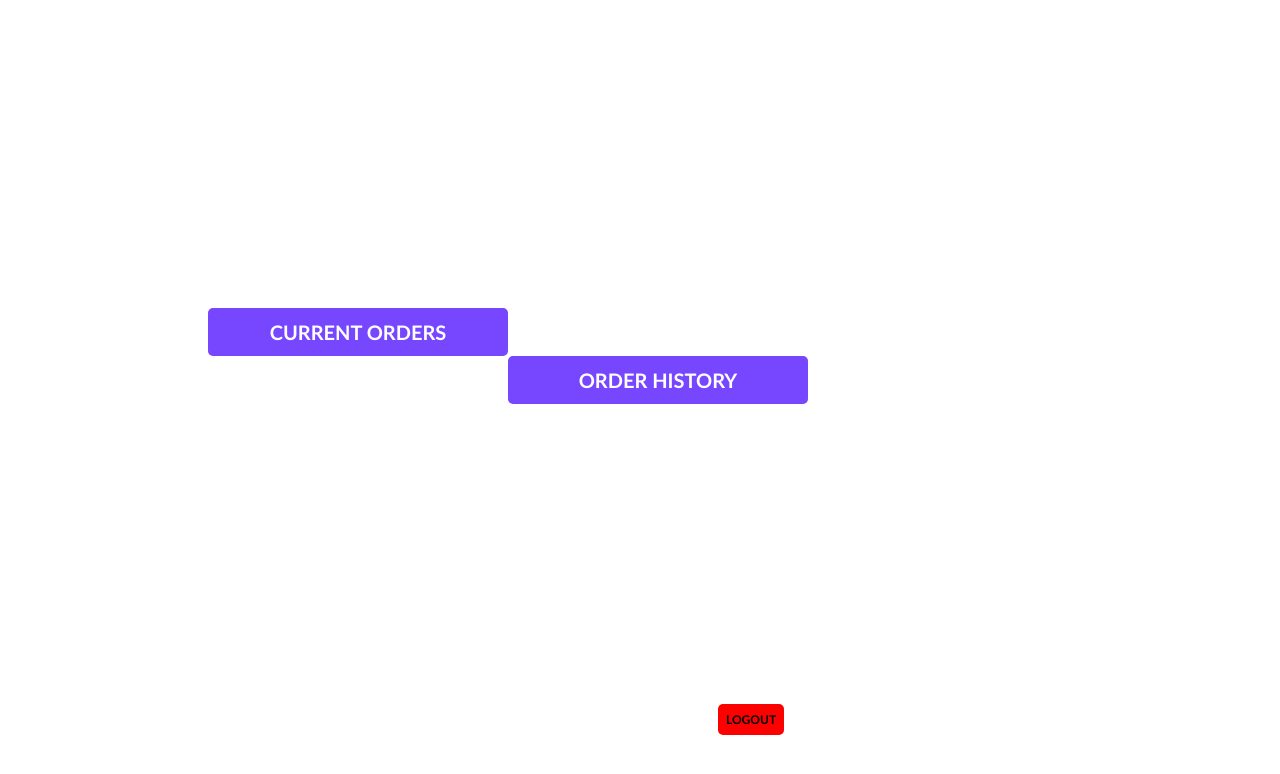
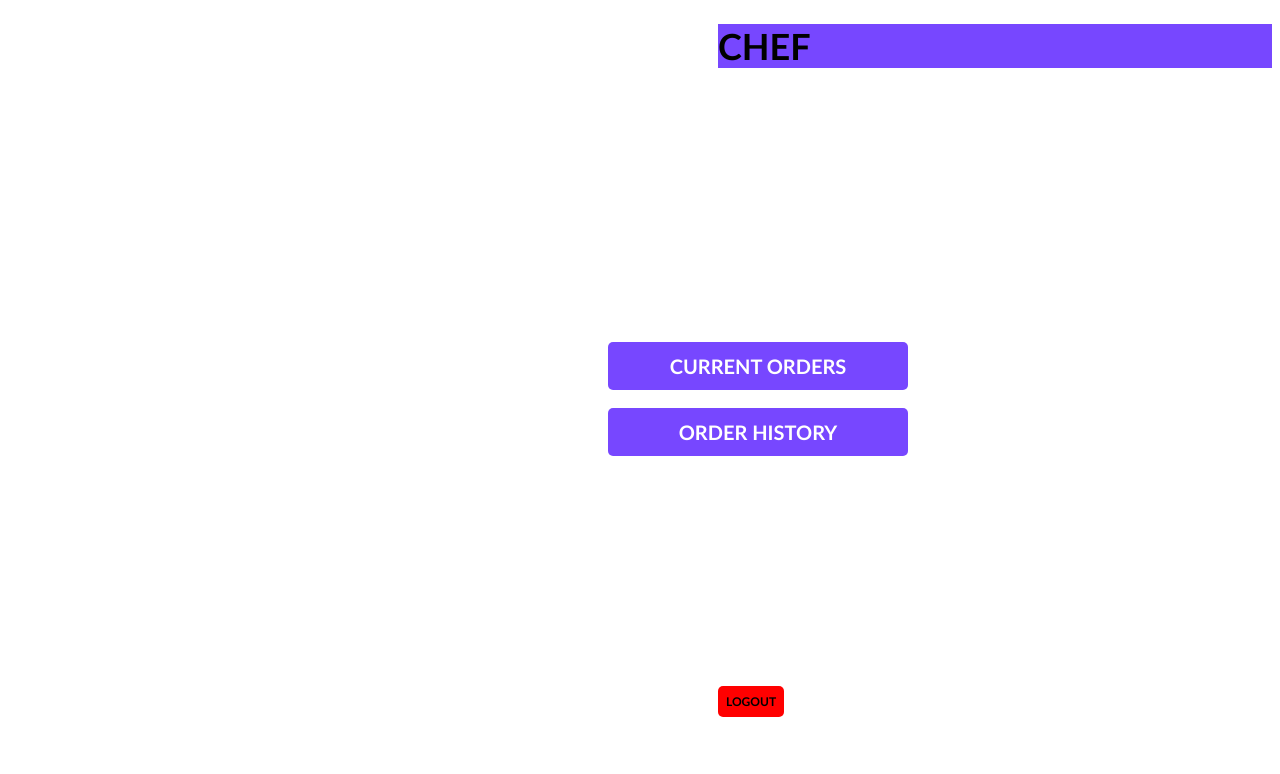
Before and after one commit to vxshnu/hotel-management, a Flask app: template templates/options.html in a window 1280 px wide. Shown: the top 774 px of the page. Run offline with Flask 3, Linux system fonts and the light colour scheme; the template is opened without the code that fills it, so the values that code supplies are empty.

Commit message:
Update options.html

```diff
--- a/templates/options.html
+++ b/templates/options.html
@@ -1,6 +1,7 @@
 <!DOCTYPE html>
 <html>
   <head>
+    <title>HYCINTH</title>
     <style>
 .my-button {
     padding: 12px;
@@ -13,8 +14,8 @@
     background: #7747ff;
     font-weight: 1000;
     font-size: 20px;
-    margin-left: 200px;
-    margin-top: 300px;
+    margin-left: 600px;
+    margin-top: 250px;
 }
 .buttonn{
     padding: 12px;
@@ -27,11 +28,11 @@
     background: #7747ff;
     font-weight: 1000;
     font-size: 20px;
-    margin-left: 500px;
+    margin-left: 600px;
 }
 .btn{
   padding: 8px;
-  margin-top: 300px;
+  margin-top: 230px;
   margin-left: 710px; ;
   font-family: 'Gill Sans', 'Gill Sans MT', Calibri, 'Trebuchet MS', sans-serif;
   border-radius: 5px;
@@ -41,12 +42,22 @@
   font-size: 12px;
   font-weight: bold;
 }
+.chef{
+  background-color: #7747ff;
+  font-family: 'Gill Sans', 'Gill Sans MT', Calibri, 'Trebuchet MS', sans-serif;
+  top: 0%;
+  font-size: 18px;
+  margin-left: 710px;
+}
    </style>
   </head>
     <body>
+      <div class="chef">
+        <h1>CHEF</h1>
+      </div>
         <form action="/chef" method="POST">
           <div>
-            <input type="submit" name="submit" value="CURRENT ORDERS" class="my-button">
+            <input type="submit" name="submit" value="CURRENT ORDERS" class="my-button"><br><br>
             <input type="submit" name="submit" value="ORDER HISTORY" class="buttonn">
           </div>
             <input type="submit" name="submit" value="LOGOUT" class="btn">
```
